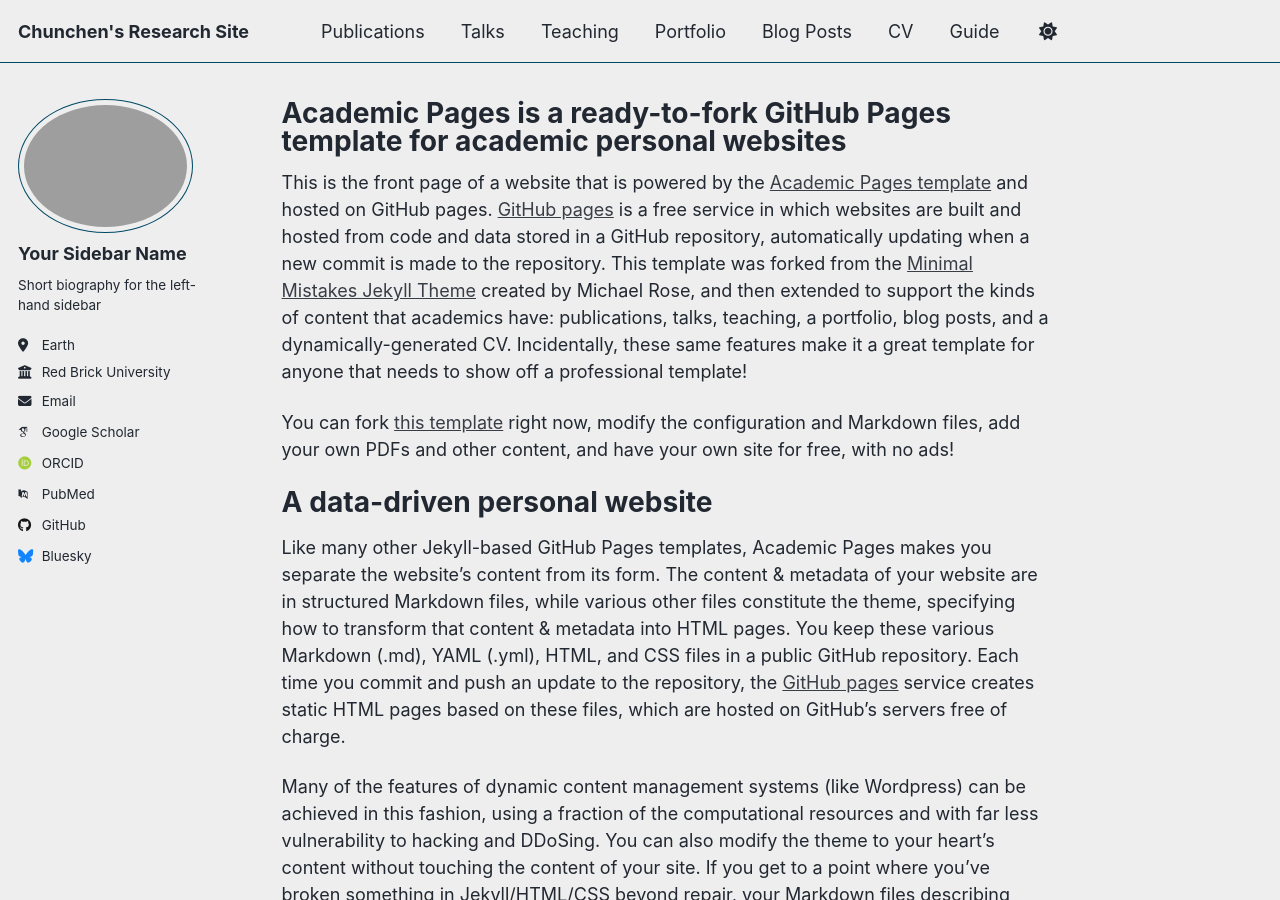
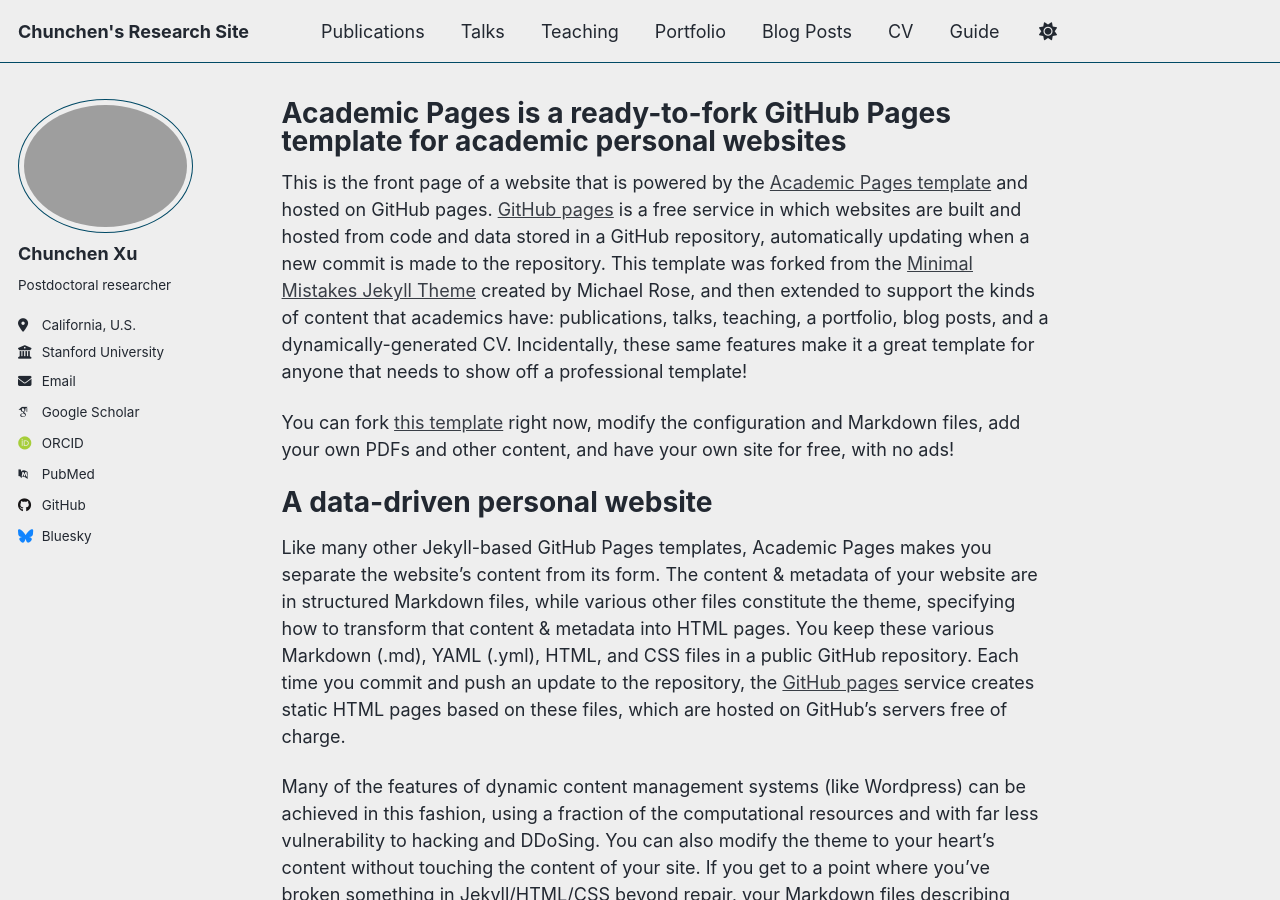
Before and after one commit to chunchenxu/chunchenxu.github.io, a Jekyll site: the page built from _pages/about.md, in a window 1280 px wide and 900 px high. Built offline with Jekyll 4.4.1, drawn with Linux system fonts in a browser that asks for light colours; some web fonts are replaced; a script that is not in the unit is left out.

Commit message:
Update _config.yml

```diff
--- a/_config.yml
+++ b/_config.yml
@@ -23,13 +23,13 @@ repository               : "chunchenxu/chunchenxu.github.io"
 author:
   # Biographic information
   avatar           : "ccprofile.png"
-  name             : "Your Sidebar Name"
+  name             : "Chunchen Xu"
   pronouns         : # example: "she/her"
-  bio              : "Short biography for the left-hand sidebar"
-  location         : "Earth"
-  employer         : "Red Brick University"
+  bio              : "Postdoctoral researcher"
+  location         : "California, U.S."
+  employer         : "Stanford University"
   uri              : # URL
-  email            : "none@example.org"
+  email            : "cxu66@stanford.edu"
 
   # Academic websites
   academia         : # URL
```
